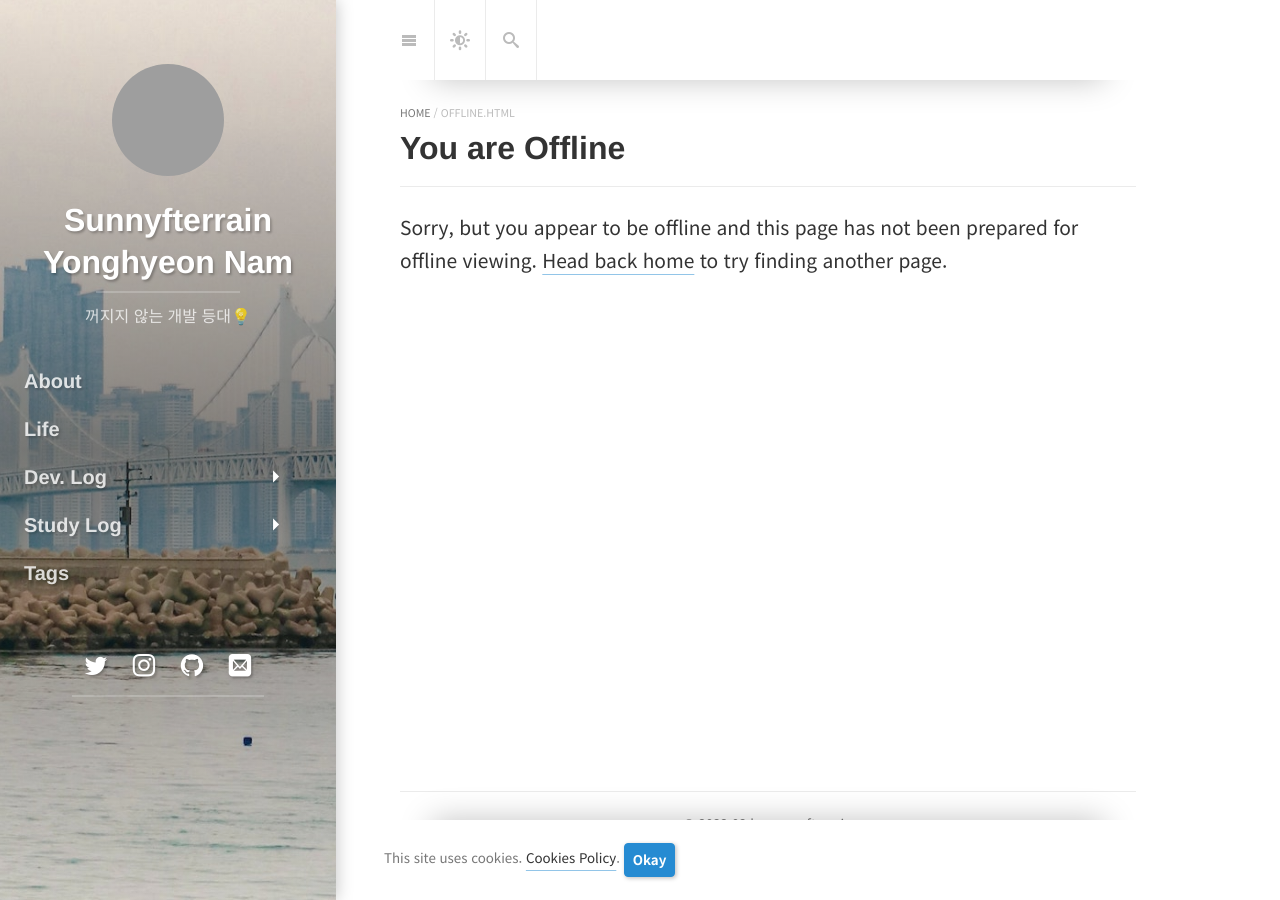
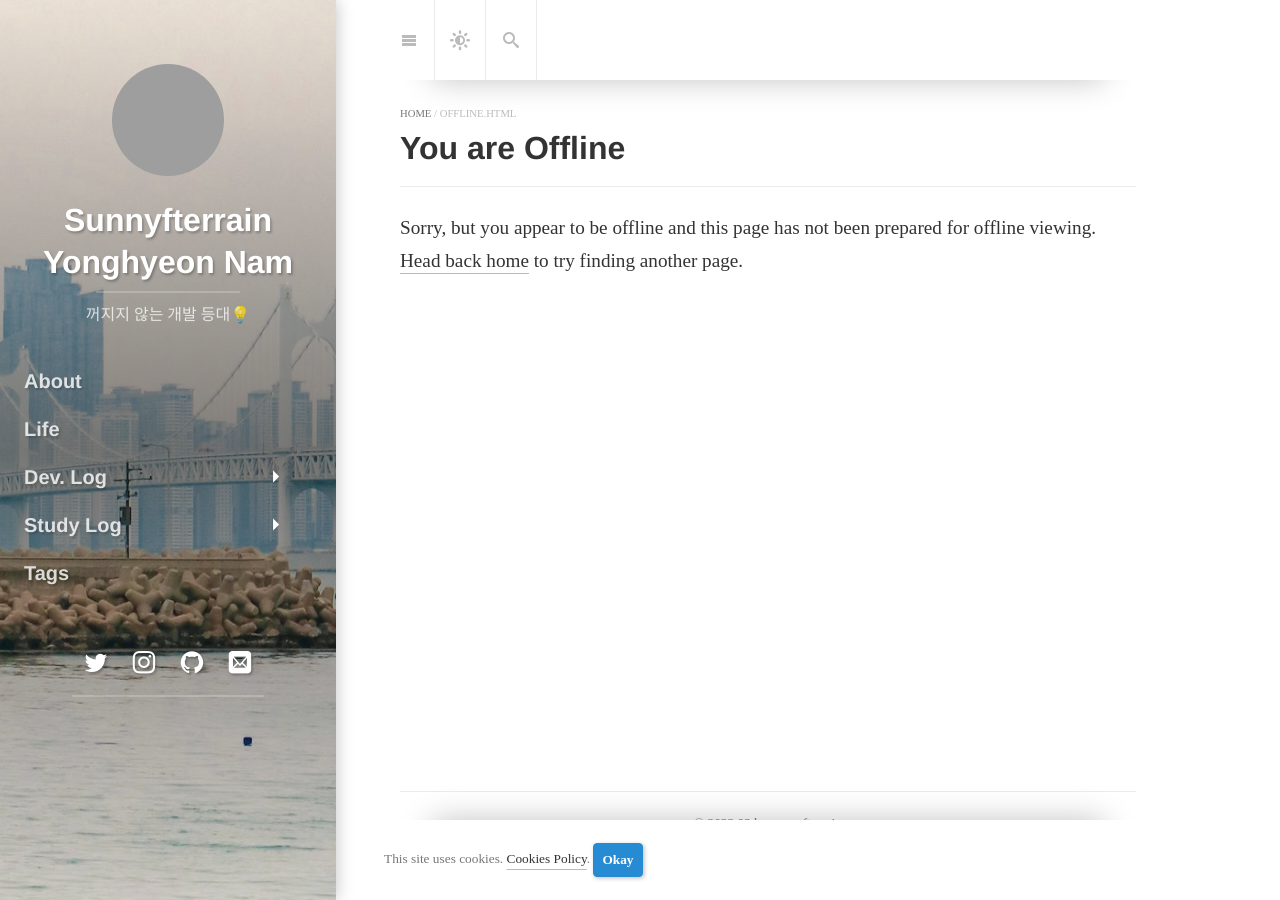
Before and after one commit to sunnyfterrain/sunnyfterrain.github.io, a Jekyll site: the page built from offline.md, in a window 1280 px wide. Built offline with Jekyll 4.4.1, drawn with Linux system fonts in a browser that asks for light colours; cached includes are drawn as plain includes; nearby versions of some CDN libraries; some web fonts are replaced; library files that are not in the unit come from our copies; grey boxes are pictures that could not be loaded.

Commit message:
Modify: font 수정

```diff
--- a/_sass/my-inline.scss
+++ b/_sass/my-inline.scss
@@ -2,8 +2,19 @@
 .sidebar a {
   text-shadow: rgba(0, 0, 0, 0.25) 0.1rem 0.1rem 0.15rem;
 }
+@font-face {
+  font-family: 'S-CoreDream-3Light';
+  src: url('https://cdn.jsdelivr.net/gh/projectnoonnu/noonfonts_six@1.2/S-CoreDream-3Light.woff')
+    format('woff');
+  font-weight: normal;
+  font-style: normal;
+}
+body {
+  font-family: 'S-CoreDream-3Light';
+}
 
-.post-title, .page-title {
+.post-title,
+.page-title {
   word-break: keep-all;
 }
 
@@ -14,7 +25,7 @@
 }
 
 .sidebar-nav {
-margin: 2rem 0;
+  margin: 2rem 0;
 }
 
 .sidebar-sticky {
@@ -24,15 +35,14 @@ margin: 2rem 0;
 }
 
 .sidebar-nav-item {
-  padding: .25rem 0;
-  width:100%;
+  padding: 0.25rem 0;
+  width: 100%;
   text-decoration: none;
   font-size: 20px;
   opacity: 0.8;
 }
 
-
-.sidebar-nav-item:hover{
+.sidebar-nav-item:hover {
   opacity: 1;
 }
 
@@ -53,17 +63,15 @@ hy-push-state a {
   // opacity: 0.7;
 }
 
-.related-posts>li,
-.related-posts>li+li {
+.related-posts > li,
+.related-posts > li + li {
   margin-top: 0.5rem;
 }
-
-
 
 .sidebar-nav-subitem {
   @extend .f4;
   width: 100%;
-  padding: .25rem 0;
+  padding: 0.25rem 0;
   display: inline-block;
   font-size: 1rem;
   font-weight: 500;
@@ -94,7 +102,7 @@ hy-push-state a {
 
 // Submenu Insertion
 
-.spread-btn{
+.spread-btn {
   background: none;
   border: none;
   color: white;
@@ -104,7 +112,7 @@ hy-push-state a {
   width: 100%;
 }
 
-.spread-btn:hover{
+.spread-btn:hover {
   opacity: 0.7;
 }
 
@@ -112,35 +120,45 @@ hy-push-state a {
   font-size: 29px;
 }
 
-
-input[type=checkbox]{
+input[type='checkbox'] {
   display: none;
 }
 
-input[type=checkbox] ~ ul{
+input[type='checkbox'] ~ ul {
   height: 0;
   transform: scaleY(0);
-  transition: transform .2s ease-out;
+  transition: transform 0.2s ease-out;
 }
 
-input[type=checkbox]:checked ~ ul{
+input[type='checkbox']:checked ~ ul {
   height: 100%;
   list-style: none;
   transform-origin: top;
   transform: scaleY(1);
-  transition: transform .2s ease-out;
+  transition: transform 0.2s ease-out;
 }
-
 
 // Prevent FOUC
 
 @keyframes fadeIn {
-  0% { opacity: 0; }
-  20% { opacity: 0; }
-  40% { opacity: 0.4; }
-  60% { opacity: 0.6; }
-  80% { opacity: 0.8; }
-  100% { opacity: 1; }
+  0% {
+    opacity: 0;
+  }
+  20% {
+    opacity: 0;
+  }
+  40% {
+    opacity: 0.4;
+  }
+  60% {
+    opacity: 0.6;
+  }
+  80% {
+    opacity: 0.8;
+  }
+  100% {
+    opacity: 1;
+  }
 }
 
 .no-fouc {
```
Also changed, not shown: _posts/studylog/algorithm/2022-06-13-algorithm-study-11.md (line endings or trailing spaces).
